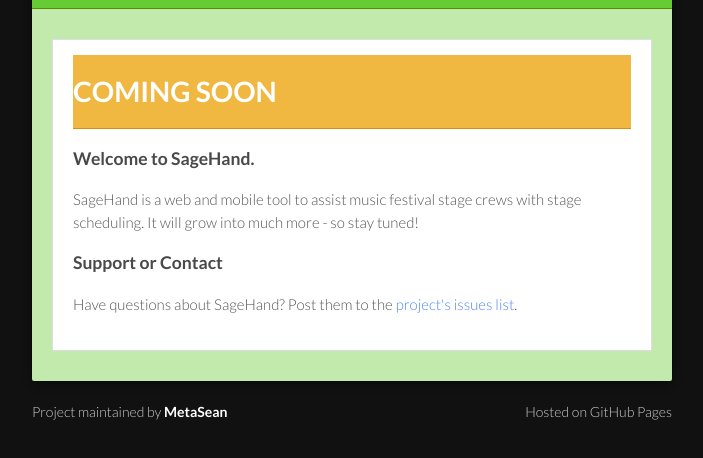
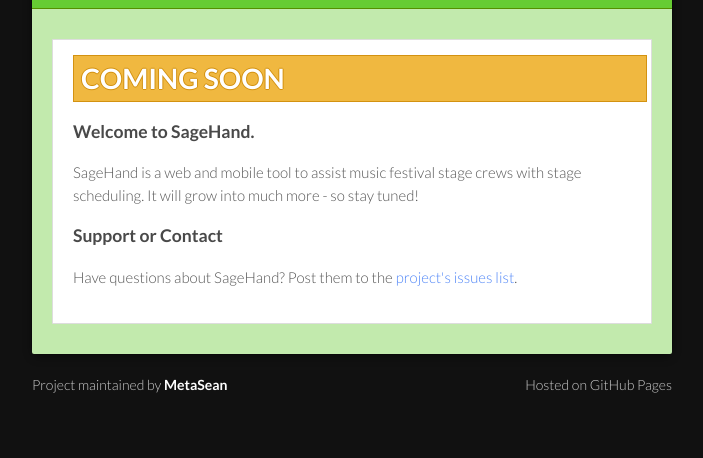
Before and after one commit to metasean/sagehand, a plain HTML site: page index.html in a window 1280 px wide. Shown: the part 120-578 px from the top of the page, without its empty margins (288-991 px from the left). Drawn offline with Linux system fonts and the light colour scheme.

Commit message:
Update styles.css

```diff
--- a/stylesheets/styles.css
+++ b/stylesheets/styles.css
@@ -231,12 +231,17 @@
 
 h1.announcement {
   width: 100%;
-  padding: 0.75em 0;
-  margin: 0 auto
+  padding: 0.25em;
+  margin: 0.75em auto
   text-align: center;
   background-color: #F0B840;
   color: #fff;
-  border-bottom: 1px solid #D39211;
+    text-shadow:
+    -1px 0px 0 #D39211,
+    0px 1px 0 #D39211,
+    1px 0px 0 #D39211,
+    0px -1px 0 #D39211;
+  border: 1px solid #D39211;
 }
 
 h2 {
```
